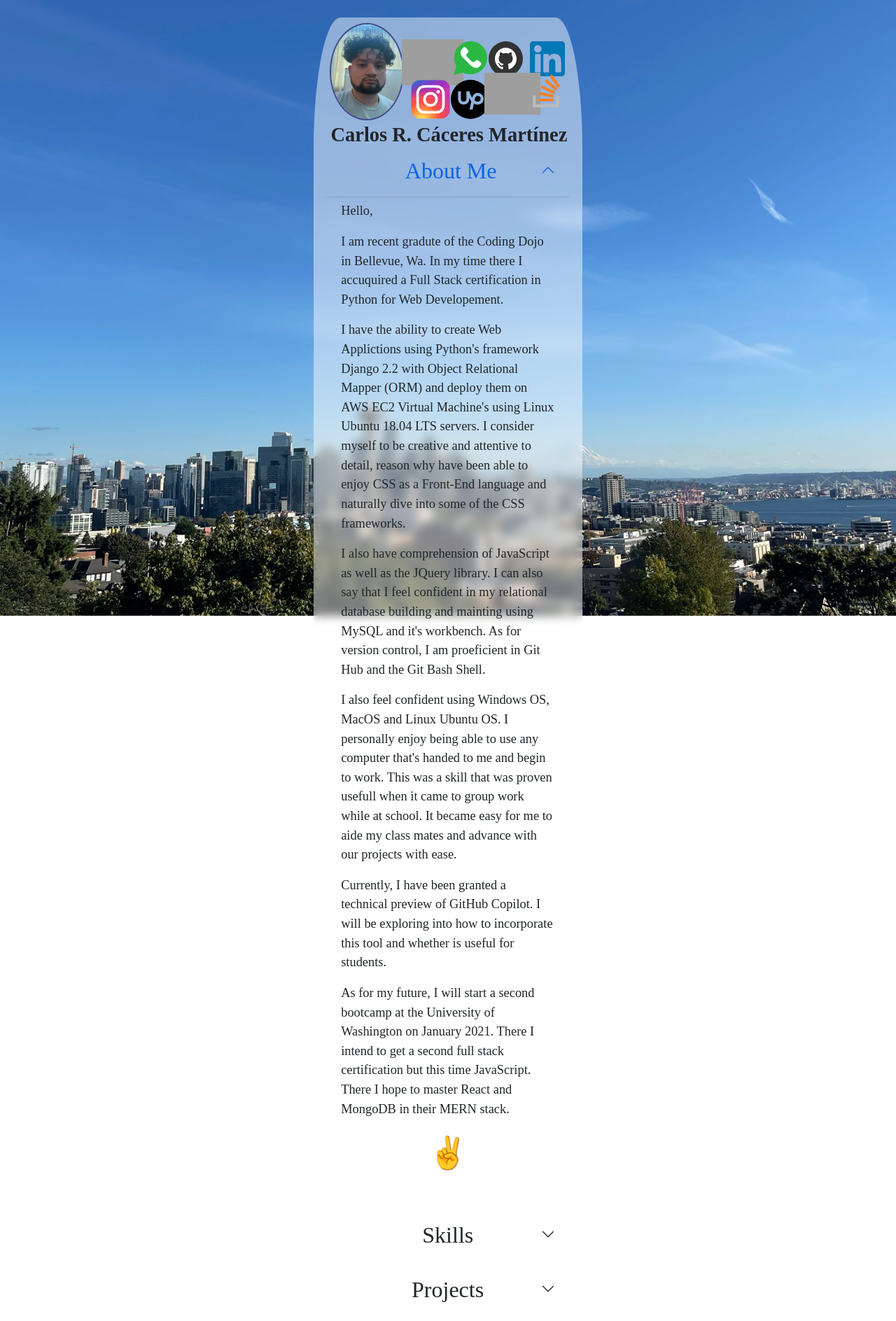
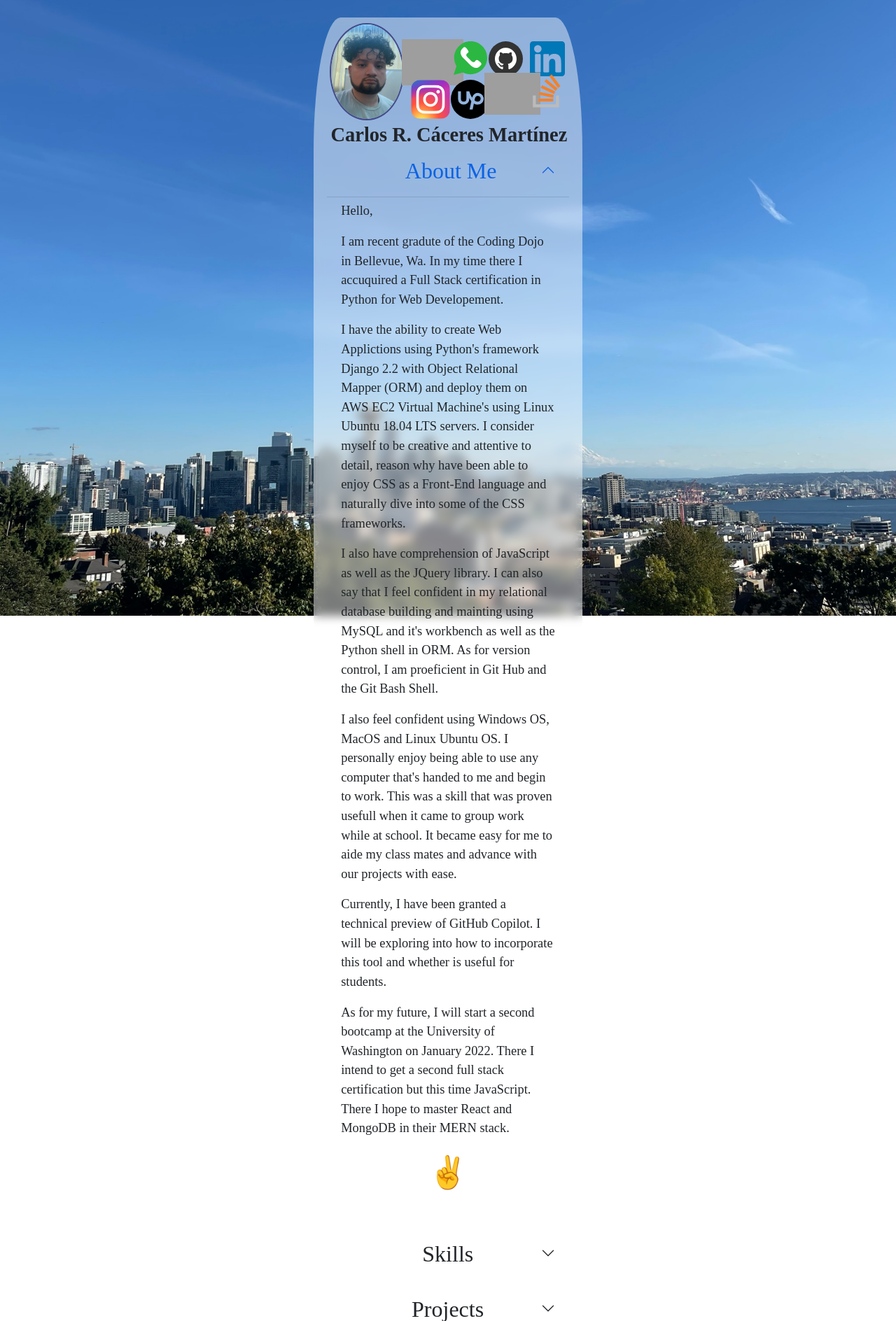
Before and after one commit to carlitos-206/mainPortfolio, a Django app: template portfolioAPP/templates/index.html in a window 1280 px wide, after a click on "About Me". Shown: the top 1888 px of the page at 70% size. Before the commit the page ends 1861 px from the top, so only its background shows below. Run offline with Django 3.2, Linux system fonts and the light colour scheme; the template is opened without the code that fills it, so the values that code supplies are empty; grey boxes are pictures that could not be loaded.

Commit message:
HTML update

```diff
--- a/portfolioAPP/templates/index.html
+++ b/portfolioAPP/templates/index.html
@@ -713,10 +713,10 @@
                             <p>Hello,</p>
                             <p>I am recent gradute of the Coding Dojo in Bellevue, Wa. In my time there I accuquired a Full Stack certification in Python for Web Developement.</p>
                             <p>I have the ability to create Web Applictions using Python's framework Django 2.2 with Object Relational Mapper (ORM) and deploy them on AWS EC2 Virtual Machine's using Linux Ubuntu 18.04 LTS servers. I consider myself to be creative and attentive to detail, reason why have been able to enjoy CSS as a Front-End language and naturally dive into some of the CSS frameworks.</p>
-                            <p>I also have comprehension of JavaScript as well as the JQuery library. I can also say that I feel confident in my relational database building and mainting using MySQL and it's workbench. As for version control, I am proeficient in Git Hub and the Git Bash Shell.</p>
+                            <p>I also have comprehension of JavaScript as well as the JQuery library. I can also say that I feel confident in my relational database building and mainting using MySQL and it's workbench as well as the Python shell in ORM. As for version control, I am proeficient in Git Hub and the Git Bash Shell.</p>
                             <p>I also feel confident using Windows OS, MacOS and Linux Ubuntu OS. I personally enjoy being able to use any computer that's handed to me and begin to work. This was a skill that was proven usefull when it came to group work while at school. It became easy for me to aide my class mates and advance with our projects with ease.</p>
                             <p>Currently, I have been granted a technical preview of GitHub Copilot. I will be exploring into how to incorporate this tool and whether is useful for students.</p>
-                            <p>As for my future, I will start a second bootcamp at the University of Washington on January 2021. There I intend to get a second full stack certification but this time JavaScript. There I hope to master React and MongoDB in their MERN stack.</p>
+                            <p>As for my future, I will start a second bootcamp at the University of Washington on January 2022. There I intend to get a second full stack certification but this time JavaScript. There I hope to master React and MongoDB in their MERN stack.</p>
                             <p id="p-emoji"> &#9996; </p>
                         </div>
                         </div>
```
